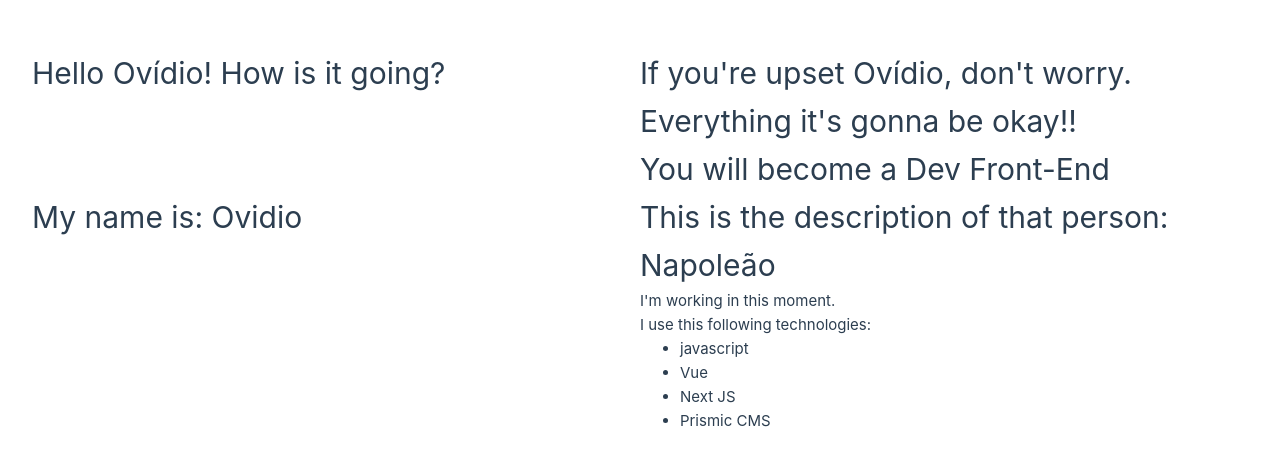
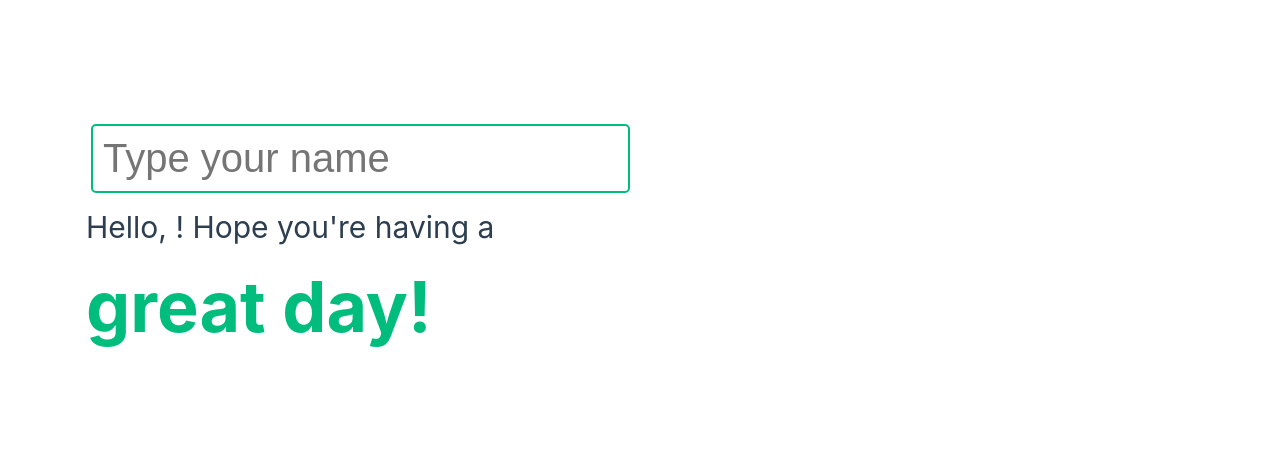
Before and after one commit to Ovidiojcf/vue-first-project, a Vue app: page / in a window 1280 px wide. Shown: the part 159-624 px from the top of the page. Built offline with nearby package versions, Linux system fonts and the light colour scheme.

Commit message:
add a HelloPerson with props

```diff
--- a/src/App.vue
+++ b/src/App.vue
@@ -1,22 +1,54 @@
 <template>
-  <firstComponent/>
-  <lifeCycle/>
-  <div>
-    <firstPerson/>
+  <div class="container">
+    <div style="margin: 10px;">
+      <input type="text" class="custom-input" v-model="name" placeholder="Type your name">
+    </div>
+    <div  style="margin: 5px;">
+      <!--Utiliza :variavel para conciliar a reatividade da variavel-->
+      <HelloPerson :name="name"/>
+    </div>
+    <div>
+
+    </div>
   </div>
 </template>
 <!-- Para utilizar algum componente nessa página é necessário importa-lo na tag script-->
-<script>
-  import firstComponent from './components/firstComponent.vue';
-  import lifeCycle from './components/lifeCycle.vue';
-  import firstPerson from './components/firstPerson.vue';
+<script setup>
+import { ref } from 'vue';
+import HelloPerson from './components/HelloPerson.vue';
+const name = ref("");
 
-  export default{
-    name: 'App',
-    components:{
-      firstComponent,
-      lifeCycle,
-      firstPerson
-    }
+</script>
+
+<style>
+  .container{
+    display: column;
+    justify-content: space-between;
+    font-family:
+    Inter,
+    -apple-system,
+    BlinkMacSystemFont,
+    'Segoe UI',
+    Roboto,
+    Oxygen,
+    Ubuntu,
+    Cantarell,
+    'Fira Sans',
+    'Droid Sans',
+    'Helvetica Neue',
+    sans-serif;
   }
-</script>
+  .custom-input{
+    padding: 10px;
+    border: 2px solid hsla(160, 100%, 37%, 1);
+    border-radius: 5px;
+    font-size: 40px;
+  }
+  .primary-button{
+    font-size: 20px;
+    background:  hsla(160, 100%, 37%, 0.2);
+    border: 2px solid;
+    border-radius: 5px;
+
+  }
+</style>
--- /dev/null
+++ b/src/components/HelloPerson.vue
@@ -0,0 +1,20 @@
+<template>
+    <h1>Hello, {{name}}! Hope you're having a</h1>
+    <h1 class="text-bold-green">great day!</h1>
+</template>
+
+
+<script setup>
+defineProps({
+    name: String,
+});
+</script>
+
+<style>
+    .text-bold-green{
+        font-size: 70px;
+        color: hsla(160, 100%, 37%, 1);
+        font-weight: bold;
+        text-align: start;
+    }
+</style>
```
Also changed, not shown: src/components/IncreaseComponent.vue (added).
